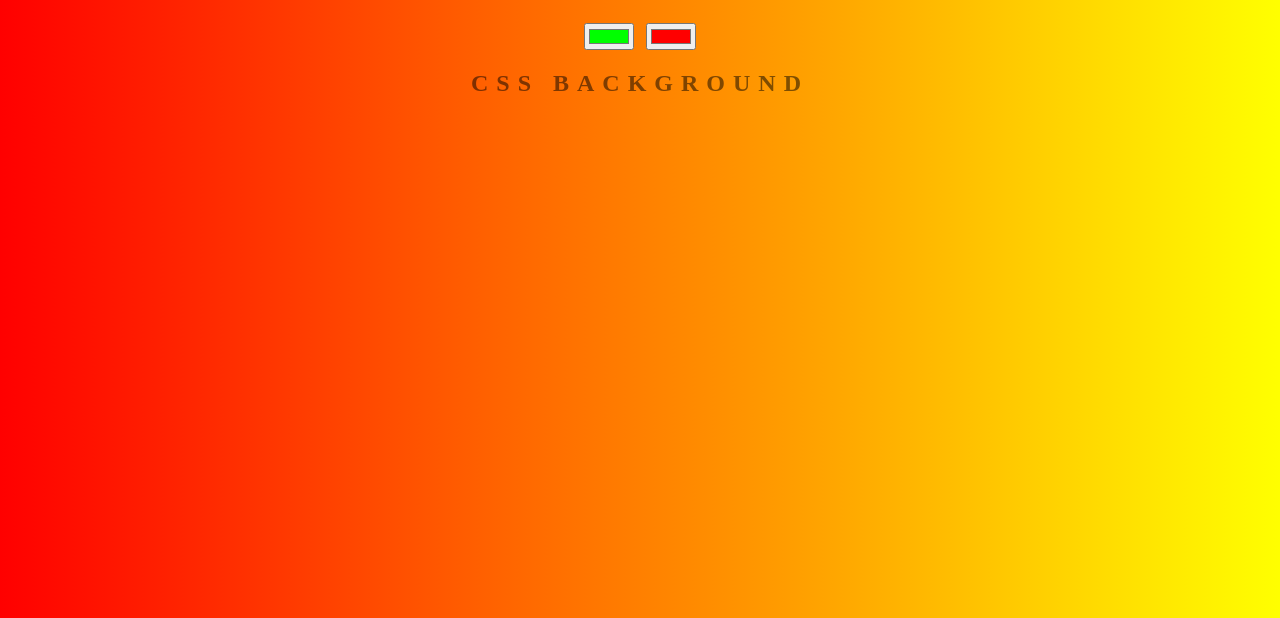
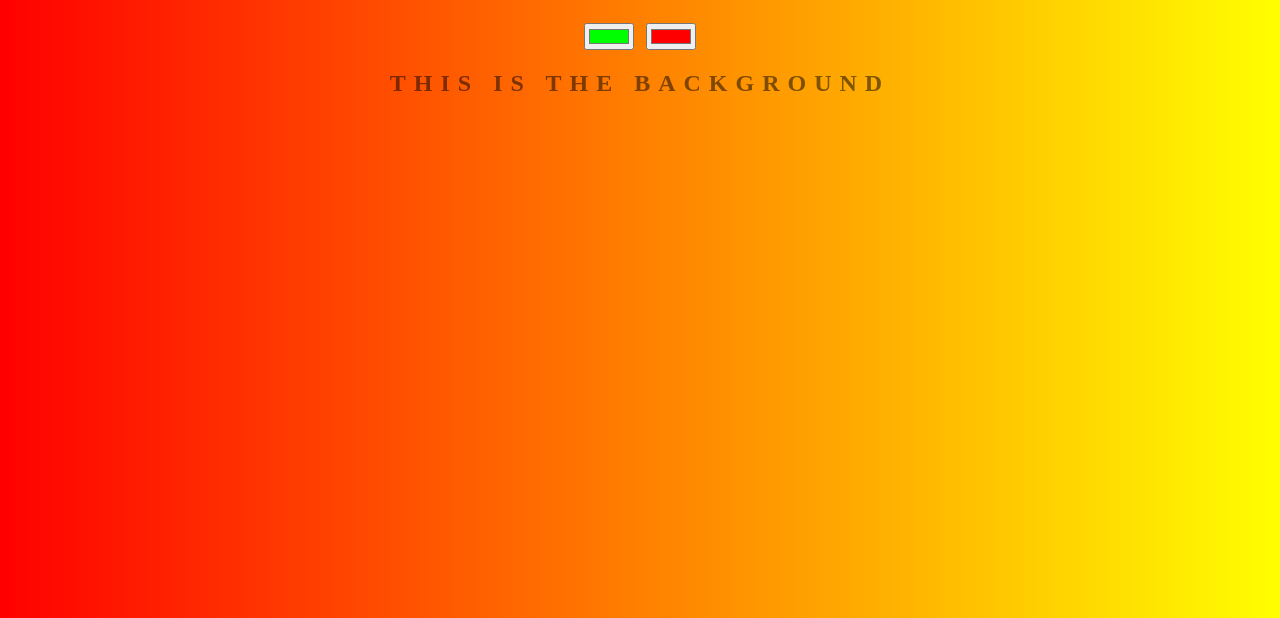
Before and after one commit to costel-dev/Background-Gradient, a plain HTML site: page index.html in a window 1280 px wide. Shown: the part 182-800 px from the top of the page. Drawn offline with Linux system fonts and the light colour scheme.

Commit message:
Changing the h2 title

```diff
--- a/index.html
+++ b/index.html
@@ -13,7 +13,7 @@
     <input class="color1" type="color" name="color1" value="#00ff00">
     <input class="color2" type="color" name="color2" value="#ff0000">
 
-    <h2>CSS Background</h2>
+    <h2>This is the Background</h2>
 
     <h3></h3>
 
```
